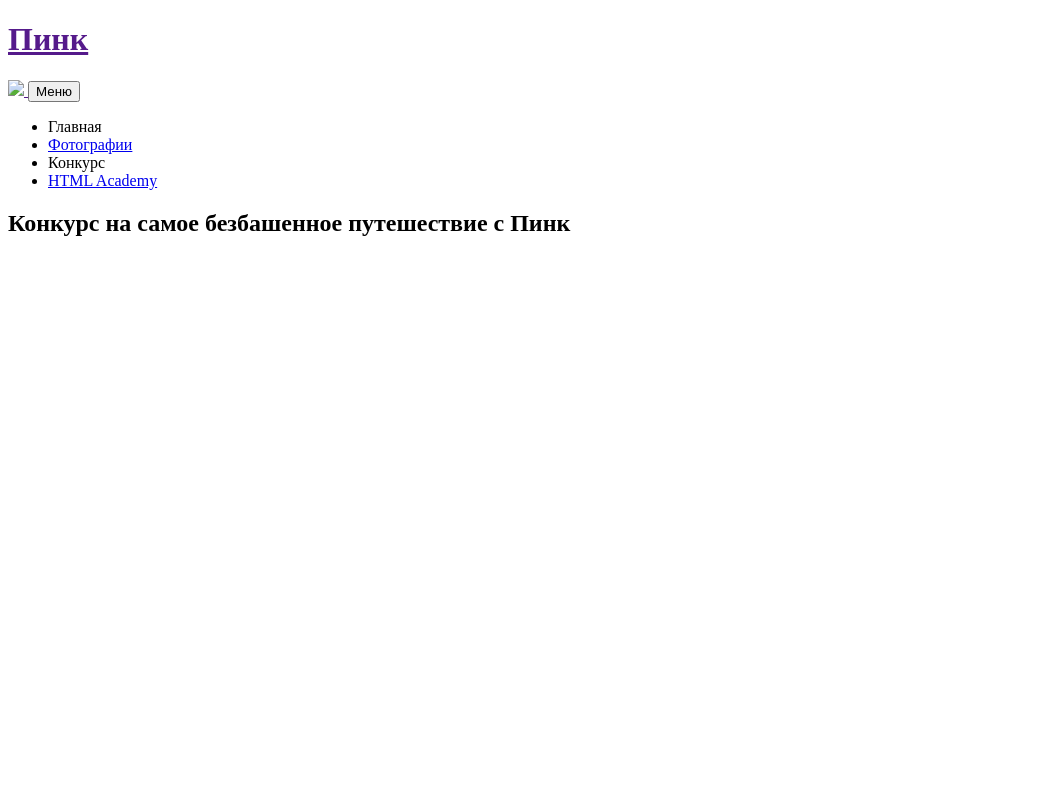
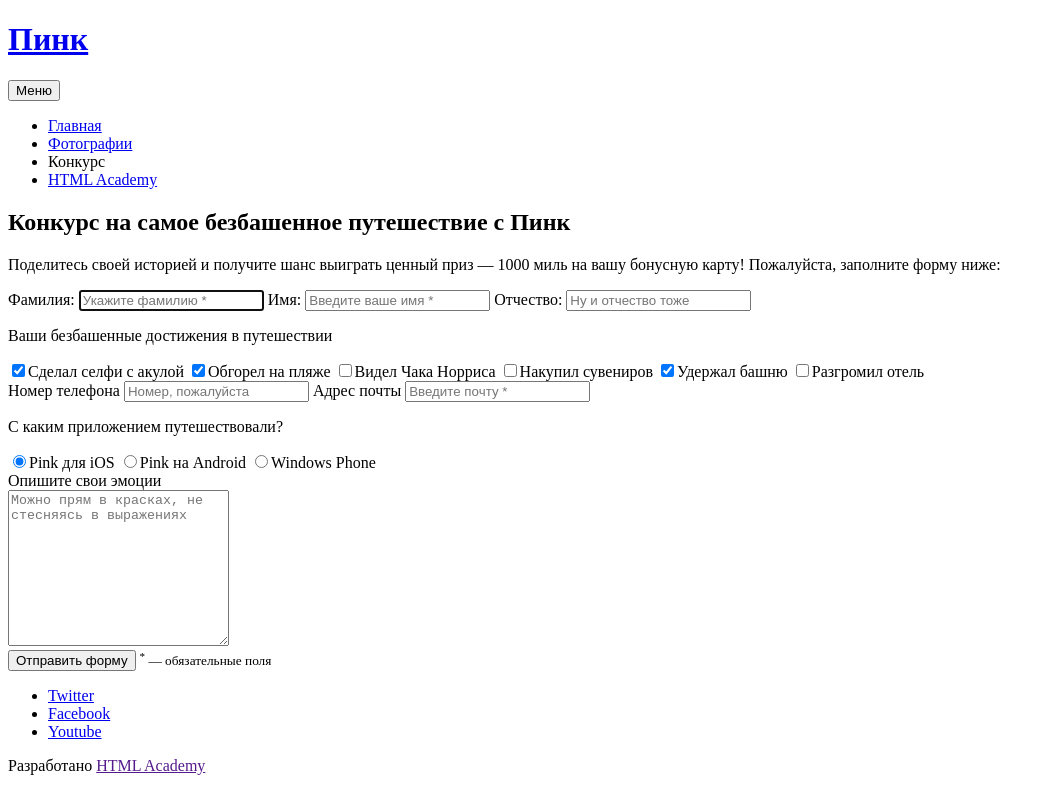
Before and after one commit to DeadCripple/pink, a plain HTML site: page form.html in a window 1280 px wide. Shown: the whole page, without its empty margins (0-1051 px from the left). Drawn offline with Linux system fonts and the light colour scheme.

Commit message:
Разметил страницу form, исправил некоторые классы

```diff
--- a/form.html
+++ b/form.html
@@ -2,20 +2,19 @@
 <html lang="ru">
   <head>
     <meta charset="utf-8">
-    <title>Пинк</title>
+    <title>Пинк: Конкурс</title>
   </head>
   <body class="form">
-    <header class="page-header">
-      <div class="page-header__logo-block">
-        <a class="page-header__logo" href="">
+    <header class="header">
+      <div class="header__logo-block logo">
+        <a class="logo__link" href="index.html">
           <h1 сlass="visually-hidden">Пинк</h1>
-          <img class="page-header__logo-image" src="img/header-logo">
         </a>
         <button class="main-nav__toggle">Меню</button>
       </div>
       <nav class="main-nav">
         <ul class="main-nav__list">
-          <li class="main-nav__item main-nav__item--active"><a>Главная</a></li>
+          <li class="main-nav__item main-nav__item--active"><a href="index.html">Главная</a></li>
           <li class="main-nav__item"><a href="photo.html">Фотографии</a></li>
           <li class="main-nav__item"><a>Конкурс</a></li>
           <li class="main-nav__item"><a href="https://htmlacademy.ru">HTML Academy</a></li>
@@ -25,5 +24,88 @@
         <h2 class="intro__header header">Конкурс на самое безбашенное путешествие с Пинк</h2>
       </section>
     </header>
+
+    <main>
+      <form class="contest-form" action="" method="post">
+        <div class="contest-form__name">
+          <p class="contest-form__desk">
+            Поделитесь своей историей и получите шанс выиграть ценный приз — 1000 миль на вашу бонусную карту! Пожалуйста, заполните форму ниже:
+          </p>
+          <label class="contest-form__input-name" for="second-name">Фамилия:</label>
+          <input class="contest-form__input" id="second-name" type="text" placeholder="Укажите фамилию *" autofocus>
+          <label class="contest-form__input-name" for="first-name">Имя:</label>
+          <input class="contest-form__input" id="first-name" type="text" placeholder="Введите ваше имя *">
+          <label class="contest-form__input-name" for="patronymic-name">Отчество:</label>
+          <input class="contest-form__input" id="patronymic-name" type="text" placeholder="Ну и отчество тоже">
+       </div>
+        <div class="contest-form__achievements">
+          <p class="contest-form__titling">
+            Ваши безбашенные достижения в путешествии
+          </p>
+          <label class="contest-form__checkbox-name" for="shark">
+            <input class="contest-form__checkbox" id="shark" type="checkbox" checked>Сделал селфи с акулой
+          </label>
+          <label class="contest-form__checkbox-name" for="scorched">
+            <input class="contest-form__checkbox" id="scorched" type="checkbox" checked>Обгорел на пляже
+          </label>
+          <label class="contest-form__checkbox-name" for="norris">
+            <input class="contest-form__checkbox" id="norris" type="checkbox">Видел Чака Норриса
+          </label>
+          <label class="contest-form__checkbox-name" for="souvenirs">
+            <input class="contest-form__checkbox" id="souvenirs" type="checkbox">Накупил сувениров
+          </label>
+          <label class="contest-form__checkbox-name" for="tower">
+            <input class="contest-form__checkbox" id="tower" type="checkbox" checked>Удержал башню
+          </label>
+          <label class="contest-form__checkbox-name" for="hotel">
+            <input class="contest-form__checkbox" id="hotel" type="checkbox">Разгромил отель
+          </label>
+        </div>
+        <div class="contest-form__contacts">
+          <label class="contest-form__input-name" for="tel">Номер телефона</label>
+          <input class="contest-form__input" id="tel" type="tel" placeholder="Номер, пожалуйста">
+          <label class="contest-form__input-name" for="email">Адрес почты</label>
+          <input class="contest-form__input" id="email" type="email" placeholder="Введите почту *">
+        </div>
+        <div class="contest-form__apps">
+          <p class="contest-form__titling">
+            С каким приложением путешествовали?
+          </p>
+          <label class="contest-form__radio-name" for="ios">
+            <input class="contest-form__radio" id="ios" type="radio" name="apps" value="ios" checked>Pink для iOS
+          </label>
+          <label class="contest-form__radio-name" for="android">
+            <input class="contest-form__radio" id="android" type="radio" name="apps" value="android">Pink на Android
+          </label>
+          <label class="contest-form__radio-name" for="windows">
+            <input class="contest-form__radio" id="win" type="radio" name="apps" value="windows">Windows Phone
+          </label>
+        </div>
+        <div class="contest-form__comment">
+           <label for="comment">Опишите свои эмоции</label><br>
+          <textarea id="comment" cols="25" rows="10" placeholder="Можно прям в красках, не стесняясь в выражениях"></textarea>
+        </div>
+        <button class="contest-form__submit" type="submit">Отправить форму</button>
+        <small class="contest-form__legend">
+          <sup class="contest-form__sup">*</sup> — обязательные поля
+        </small>
+      </form>
+    </main>
+
+    <footer class="footer">
+      <a class="footer__logo logo" href="index.html">
+      </a>
+      <section class="footer__social social">
+        <ul class="social_list">
+          <li class="social__item"><a class="social__link social__link--twitter" href="https://twitter.com/htmlacademy_ru"><span class="visually-hidden">Twitter</span></a></li>
+          <li class="social__item"><a class="social__link social__link--facebook" href="https://www.facebook.com/htmlacademy"><span class="visually-hidden">Facebook</span></a></li>
+          <li class="social__item"><a class="social__link social__link--youtube" href="https://www.youtube.com/user/htmlacademyru"><span class="visually-hidden">Youtube</span></a></li>
+        </ul>
+      </section>
+      <section class="footer__copyright copyright">
+        <span class="copyright__text">Разработано</span>
+        <a href="" class="copyright__link"><span class="visually-hidden">HTML Academy</span></a>
+      </section>
+    </footer>
   </body>
 </html>
```
Also changed, not shown: index.html (+5 -6 lines).
